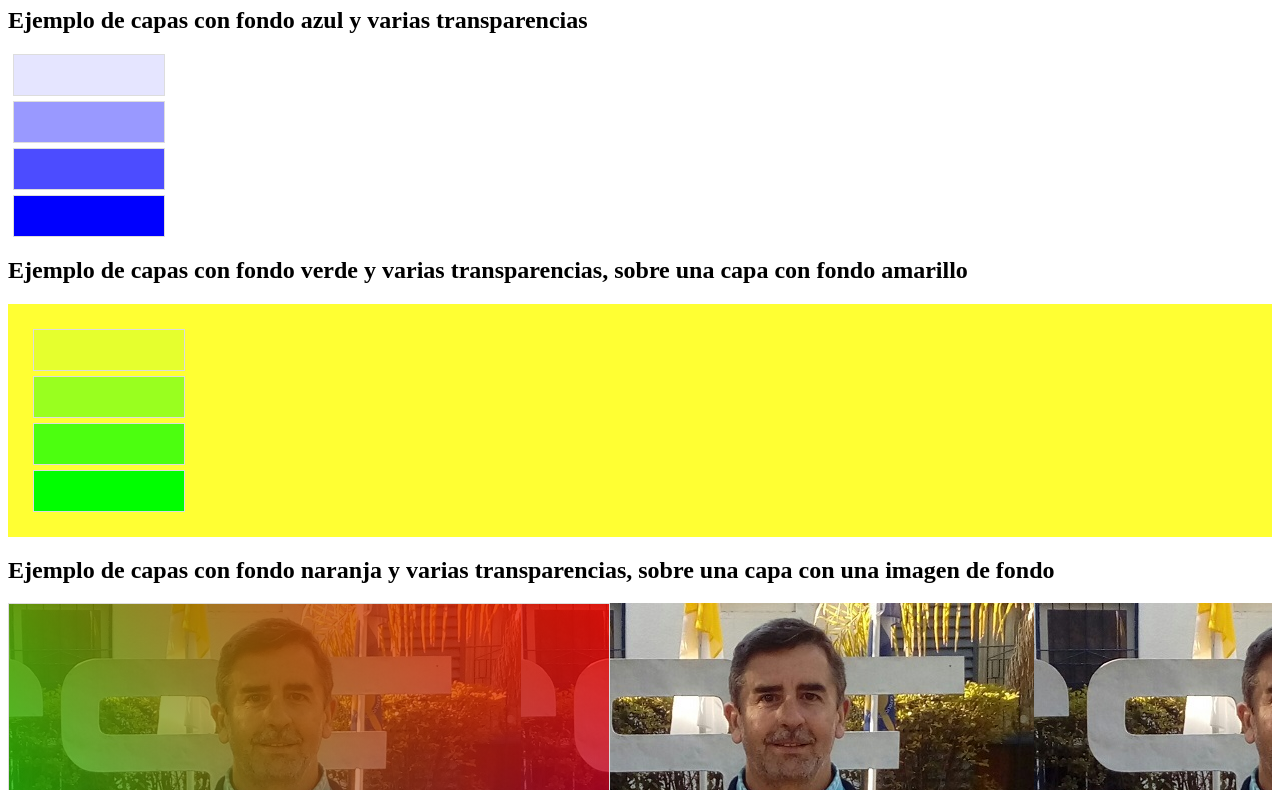
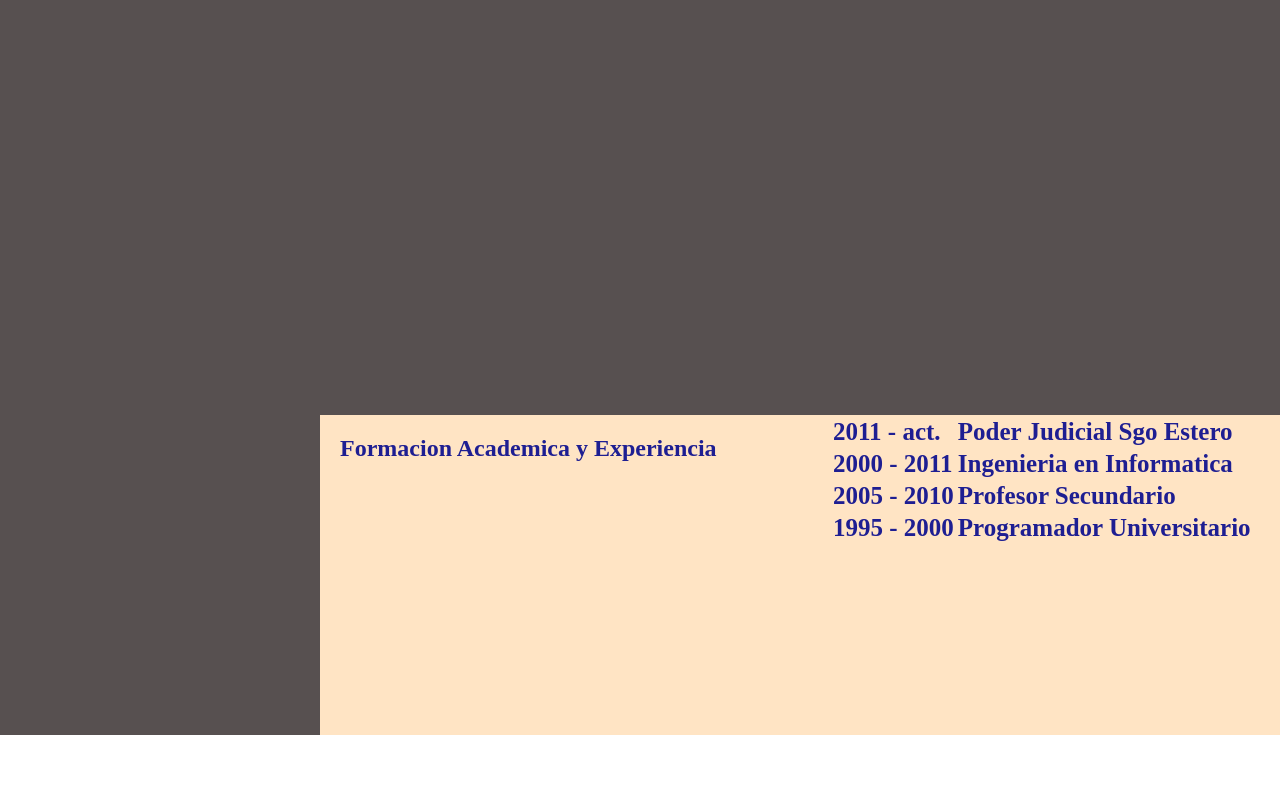
Before and after one commit to victoroller/victoroller.github.io, a plain HTML site: page puta.html in a window 1280 px wide. Shown: the part 73-863 px from the top of the page. After the commit the page ends 808 px from the top, so only its background shows below. Drawn offline with Linux system fonts and the light colour scheme.

Commit message:
Segunto commit

```diff
--- a/activos/css/style.css
+++ b/activos/css/style.css
@@ -34,8 +34,9 @@ ul {
 			grid-template-columns: auto auto auto;
 			position: relative;
 			width: 100vw;
-			height: 100vh
-			/*overflow: hidden;*/
+			height: 100vh;
+			overflow: hidden;
+
 		}
 
 .pagina1, .pagina2
@@ -46,8 +47,8 @@ ul {
 
 
 .pagina1{
-	background-color: rgb(231, 151, 114);
-	border: 1px solid black;
+	background: no-repeat center url("../img/LogoVictor.png");
+	background-size: contain;
 	display: grid;
 	grid-template-columns: 25% 75%;
 	height: 100vh;
@@ -56,19 +57,19 @@ ul {
 }
 .pagina2{
 	background-color: black;
-	color: rgb(202, 202, 207);
+	color: rgb(240, 230, 238);
 	display: grid;
 	grid-template-areas: 	'header header'
 							'fotografia datospersonales'
 							'fotografia perfil'
 							'fotografia estudios';
 	grid-template-columns: 25% 75%;
-	grid-template-rows: 10% 25% 25% 40%;
+	grid-template-rows: 10% 30% 30% 30%;
 	position: absolute;
 	/*opacity: .9 ;*/
 	height: 100vh;
 	transition: .5s all ease-in-out;
-	left: 100%;
+	left:100%;
 	pointer-events: none;
 }
 
@@ -134,7 +135,8 @@ ul {
 	height:auto
 }
 .seccion_titulo{
-	font-size: 25px;
+	color: whitesmoke;
+	font-size: 30px;
 	margin-bottom: 1.5rem;
 }
 
@@ -150,6 +152,7 @@ ul {
 	background-color: rgb(219, 224, 233);
 	padding: 0.75rem;
 	border-radius: 10px;
+	margin-top: 20px;
 
 }
 .habilidad_texto{
@@ -158,6 +161,7 @@ ul {
 	justify-content: space-between;
 	align-items: center;
 	margin-bottom: .15rem;
+	margin-top: 30px;
 }
 .habilidad_barra-ext{
 	width: 100%;
@@ -232,7 +236,7 @@ ul {
 
 .rrss{
 	position: fixed;
-	bottom: 1rem;
+	bottom: 0rem;
 	left:50%;
 	transform: translateX(-50%);
 	display:flex;
@@ -242,7 +246,7 @@ ul {
 
 }
 .rrss_texto{
-
+	color: whitesmoke;
 	border-radius: 10px;
 }
 .rrss_texto p{
@@ -250,17 +254,17 @@ ul {
 	font-size: 20px;
 }
 .rrss_enlaces{
-	background-color: rgba(75, 4, 4, 0.9);
+	background-color: rgba(75, 4, 4, 1);
 	display: flex;
 	justify-content: space-evenly;
 	align-items: center;
-	gap: 200px;
-	padding: 10px;
+	gap: 172px;
 	width: 100%;
 	border-radius: 30px;
 
 }
 .rrss_enlaces a{
+	margin: 10px;
 	color: antiquewhite;
 	font-size: 2.5rem;
 	transition: .3s all ease-in-out;
@@ -288,8 +292,10 @@ ul {
 }
 
 .header_logo{
-	width: 100px;
-	height: 100px;
+	position: relative;
+	top: 35px;
+	width: 150px;
+	height: 150px;
 	z-index: 2;
 
 }
@@ -326,9 +332,6 @@ ul {
 .datospersonales_nombre{
 	grid-column: 1 /4;
 	margin-bottom: 30px;
-	display: flex;
-	align-items: center;
-	justify-content: flex-start;
 }
 .datospersonales_nombre h1{
 	font-size: 40px;
@@ -340,6 +343,13 @@ ul {
 	font-size: 30px;
 	text-transform: uppercase;
 }
+.linea {
+	border-top: 1px solid rgb(248, 245, 245);
+	height: 2px;
+	width: 100%;
+	padding: 0;
+	margin: 20px auto 0 auto;
+  }
 .datospersonales_ul{
 	display: flex;
 }
@@ -354,9 +364,12 @@ font-size: 30px;
 align-items: center;
 margin-right: 20px;
 }
+
 .perfil{
 	grid-area: perfil;
-}
+	margin: 20px 20px 20px 20px;
+	}
+
 .perfil_titulo{
 	display: flex;
 	gap: 15px;
@@ -373,25 +386,27 @@ margin-right: 20px;
 }
 
 .estudios{
-	display: flex;
-	gap: 340px;
 	grid-area: estudios;
+	column-count: 2;
+	column-rule: 3px solid white;
 }
 .estudios_titulo{
 	display: flex;
 	gap:15px;
 	padding: 15px;
+	margin:20px 20px 200px 20px;
 }
 .estudios_titulo i{
 	font-size: 30px;
 	font-weight: bold;
 }
-.estudios_tabla{
-	border-color: darkslategray 1px solid;
+table{
+	table-layout: fixed;
+	width: 100%;
+	border-collapse: collapse;
+	font-size: 20px;
+	margin-left: 30px;
 }
-.fila_tabla{
-	font-size: 16px;
-	}
 
 .estudios_ano{
 	font-weight: bold;
--- a/puta.html
+++ b/puta.html
@@ -2,24 +2,38 @@
 <html lang="en">
 
 <head>
-    <style type="text/css">
-        div.cuadrado {
-            width: 150px;
-            height: 40px;
-            border: 1px solid #dddddd;
-            margin: 5px;
-        }
-.cuadrado1{
-            width: 600px;
-            height: 600px;
-            border: 1px solid #dddddd;
-
+    <style>
+    .pagina2{
+        width: 100vw;
+	background-color: rgb(87, 80, 80);
+	color: rgb(30, 30, 146);
+	display: grid;
+	grid-template-areas: 	'header header'
+							'fotografia datospersonales'
+							'fotografia perfil'
+							'fotografia estudios';
+	grid-template-columns: 25% 75%;
+	grid-template-rows: 10% 25% 25% 40%;
+	position: absolute;
+	/*opacity: .9 ;*/
+	height: 100vh;
+	transition: .5s all ease-in-out;
+	left:0%;
+	pointer-events: none;
 }
-        div.textogrande {
-            font-family: verdana, arial, helvetica;
-            font-weight: bold;
-            font-size: 40pt;
-        }
+    .estudios{
+        background-color: bisque;
+        grid-area: estudios;
+        column-count: 2;
+        column-gap: 60px;
+    }
+    .estudios_titulo{
+        margin: 20px 20px 200px 20px;
+    }
+    .estudios_tabla{
+        font-size: 25px;
+        font-weight: bold;
+    }
     </style>
     <meta charset="UTF-8">
     <meta http-equiv="X-UA-Compatible" content="IE=edge">
@@ -28,55 +42,32 @@
 </head>
 
 <body>
-    <h1>Colores RGBA con CSS 3</h1>
-
-    <h2>Ejemplo de capas con fondo azul y varias transparencias</h2>
-    <div class="cuadrado" style="background-color: rgba(0, 0, 255, 0.1)"></div>
-    <div class="cuadrado" style="background-color: rgba(0, 0, 255, 0.4)"></div>
-    <div class="cuadrado" style="background-color: rgba(0, 0, 255, 0.7)"></div>
-    <div class="cuadrado" style="background-color: rgba(0, 0, 255, 1)"></div>
-
-    <h2>
-        Ejemplo de capas con fondo verde y varias transparencias, sobre una capa
-        con fondo amarillo
-    </h2>
-    <div style="background-color: #ff3; padding: 20px">
-        <div class="cuadrado" style="background-color: rgba(0, 255, 0, 0.1)"></div>
-        <div class="cuadrado" style="background-color: rgba(0, 255, 0, 0.4)"></div>
-        <div class="cuadrado" style="background-color: rgba(0, 255, 0, 0.7)"></div>
-        <div class="cuadrado" style="background-color: rgba(0, 255, 0, 1)"></div>
-    </div>
-
-    <h2>
-        Ejemplo de capas con fondo naranja y varias transparencias, sobre una capa
-        con una imagen de fondo
-    </h2>
-    <div style="
-              background-image: url(./activos/img/condiploma.jpg);
-                          ">
-        <div class="cuadrado1" style="background: linear-gradient(217deg, rgba(255,0,0,.8), rgba(255,0,0,0) 70.71%),
-        linear-gradient(127deg, rgba(0,255,0,.8), rgba(0,255,0,0) 70.71%),
-        linear-gradient(336deg, rgba(0,0,255,.8), rgba(0,0,255,0) 70.71%);"></div>
-        <!--<div class="cuadrado" style="background-color: rgba(255, 125, 0, 0.4)"></div>
-        <div class="cuadrado" style="background-color: rgba(255, 125, 0, 0.7)"></div>
-        <div class="cuadrado" style="background-color: rgba(255, 125, 0, 1)"></div>-->
-    </div>
-
-    <h2>
-        Ejemplo de texto de color rojo y varias transparencias, sobre una capa con
-        una imagen de fondo
-    </h2>
-    <div style="
-              background-image: url(./activos/img/conanteojos1.jpg);
-              padding: 10px;
-            ">
-        <div class="textogrande" style="color: rgba(200, 0, 0, 0.3)">
-            Este texto está para que se vea que puede ser también medio transparente
+<div class="pagina2">
+    <section class="estudios">
+        <div class="estudios_titulo">
+            <i class="bx bxs-graduation"></i>
+            <h2>Formacion Academica y Experiencia</h2>
         </div>
-        <div class="textogrande" style="color: rgba(200, 0, 0, 0.7)">
-            Este texto está para que se vea que puede ser también medio transparente
-        </div>
-    </div>
+        <table class="estudios_tabla">
+            <tr class="fila_tabla">
+                <td class="estudios_ano">2011 - act.</td>
+                <td>Poder Judicial Sgo Estero</td>
+            </tr>
+            <tr class="fila_tabla">
+                <td class="estudios_ano">2000 - 2011</td>
+                <td>Ingenieria en Informatica</td>
+            </tr>
+            <tr class="fila_tabla">
+                <td class="estudios_ano">2005 - 2010</td>
+                <td>Profesor Secundario</td>
+            </tr>
+            <tr class="fila_tabla">
+                <td class="estudios_ano"> 1995 - 2000</td>
+                <td>Programador Universitario</td>
+            </tr>
+        </table>
+    </section>
+</div>
 </body>
 
 </html>
```
Also changed, not shown: index.html (+10 -8 lines), activos/img/favicon.png (added).
